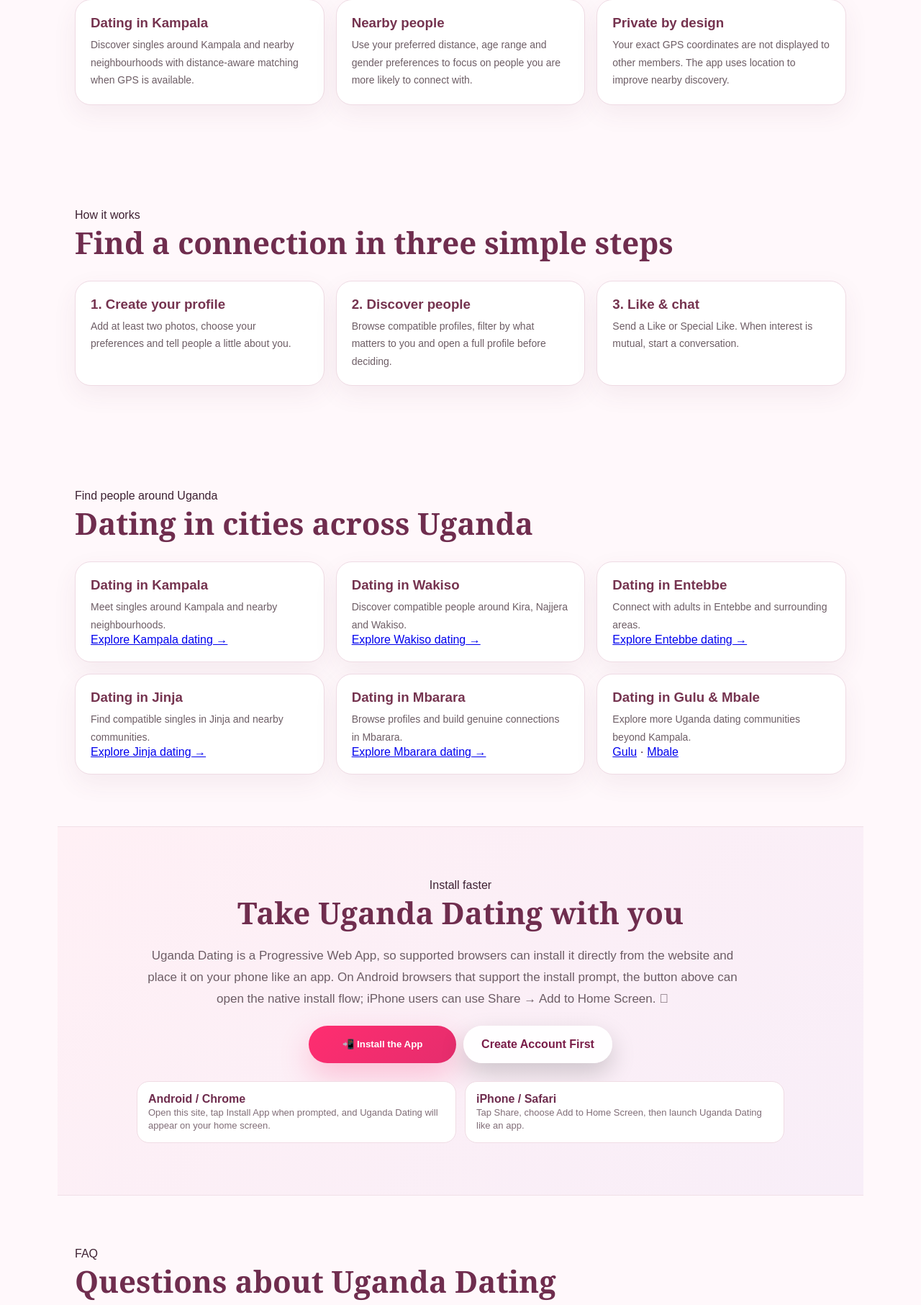
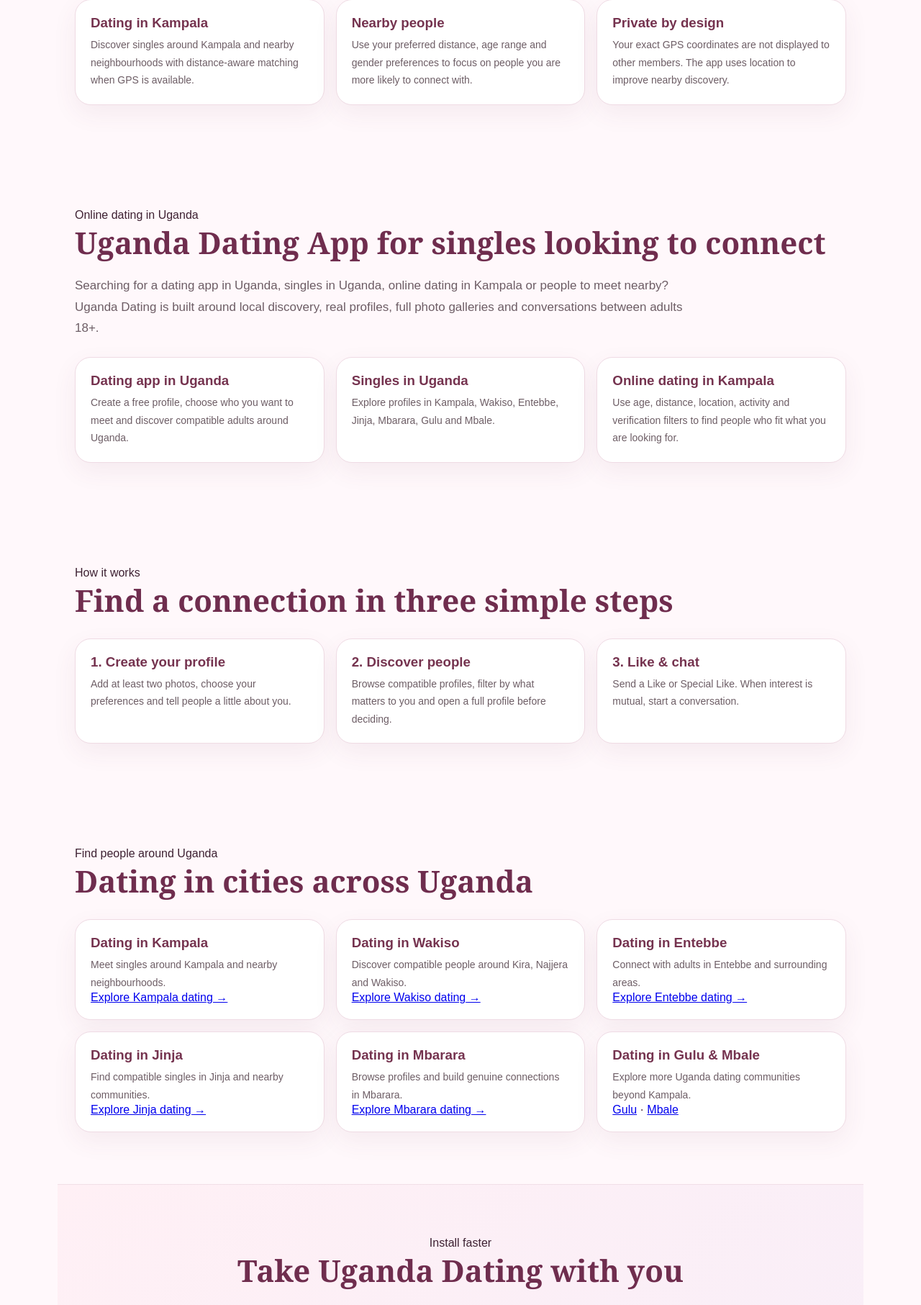
Before and after one commit to lwanyagaabraham86-cmyk/Uganda-DATE, a Flask app: page / in a window 1280 px wide. Shown: the part 1118-2931 px from the top of the page at 72% size. Run offline with Flask 3, Linux system fonts and the light colour scheme; some libraries are stand-ins or nearby versions.

Commit message:
Improve search targeting for Uganda dating keywords

```diff
--- a/templates/landing.html
+++ b/templates/landing.html
@@ -4,7 +4,7 @@
 <meta charset="utf-8">
 <meta name="viewport" content="width=device-width,initial-scale=1">
 <meta name="theme-color" content="#ec4f87">
-<meta name="description" content="Uganda Dating is the modern dating app for singles in Uganda. Meet real people nearby, discover compatible matches and start genuine conversations in Kampala, Wakiso and across Uganda.">
+<meta name="description" content="Uganda Dating App — meet singles in Uganda, discover people nearby, date in Kampala and chat with compatible adults. Create a free dating profile and start connecting.">
 <meta name="robots" content="index,follow,max-image-preview:large">
 <meta name="googlebot" content="index,follow,max-image-preview:large">
 <link rel="canonical" href="https://ugandadating.co.ug/">
@@ -23,11 +23,12 @@
 <meta name="twitter:title" content="Uganda Dating — Meet Singles in Uganda">
 <meta name="twitter:description" content="A modern dating app for singles in Uganda.">
 <meta name="twitter:image" content="https://ugandadating.co.ug/static/images/uganda-dating-hero.jpg?v=20261006-hero">
-<title>Uganda Dating — Meet Singles in Uganda | Just a Swipe</title>
+<title>Uganda Dating App | Meet Singles in Uganda | Just a Swipe</title>
 <script type="application/ld+json">
 {"@context":"https://schema.org","@graph":[
 {"@type":"Organization","@id":"https://ugandadating.co.ug/#organization","name":"Uganda Dating","url":"https://ugandadating.co.ug/","logo":"https://ugandadating.co.ug/static/img/icon.svg","description":"A Uganda-focused dating platform for genuine connections, nearby discovery and real conversations."},
-{"@type":"WebSite","@id":"https://ugandadating.co.ug/#website","url":"https://ugandadating.co.ug/","name":"Uganda Dating","description":"Meet singles in Uganda and discover genuine connections nearby.","publisher":{"@id":"https://ugandadating.co.ug/#organization"}}
+{"@type":"WebSite","@id":"https://ugandadating.co.ug/#website","url":"https://ugandadating.co.ug/","name":"Uganda Dating","description":"Meet singles in Uganda and discover genuine connections nearby.","publisher":{"@id":"https://ugandadating.co.ug/#organization"}},
+{"@type":"WebApplication","@id":"https://ugandadating.co.ug/#app","name":"Uganda Dating App","url":"https://ugandadating.co.ug/","applicationCategory":"SocialNetworkingApplication","operatingSystem":"Web browser","description":"A dating app for adults in Uganda to meet singles nearby, discover compatible profiles and start genuine conversations."}
 ]}
 </script>
 <style>
@@ -106,6 +107,17 @@ h1 .plain{color:#fff}h1 .accent{display:block;color:#ff3f7d;text-shadow:0 12px 3
 </div>
 </section>
 
+<section class="seo-section" id="search">
+<div class="eyebrow">Online dating in Uganda</div>
+<h2>Uganda Dating App for singles looking to connect</h2>
+<p>Searching for a dating app in Uganda, singles in Uganda, online dating in Kampala or people to meet nearby? Uganda Dating is built around local discovery, real profiles, full photo galleries and conversations between adults 18+.</p>
+<div class="seo-grid">
+<article class="seo-card"><h3>Dating app in Uganda</h3><p>Create a free profile, choose who you want to meet and discover compatible adults around Uganda.</p></article>
+<article class="seo-card"><h3>Singles in Uganda</h3><p>Explore profiles in Kampala, Wakiso, Entebbe, Jinja, Mbarara, Gulu and Mbale.</p></article>
+<article class="seo-card"><h3>Online dating in Kampala</h3><p>Use age, distance, location, activity and verification filters to find people who fit what you are looking for.</p></article>
+</div>
+</section>
+
 <section class="seo-section" id="how">
 <div class="eyebrow">How it works</div>
 <h2>Find a connection in three simple steps</h2>
```
